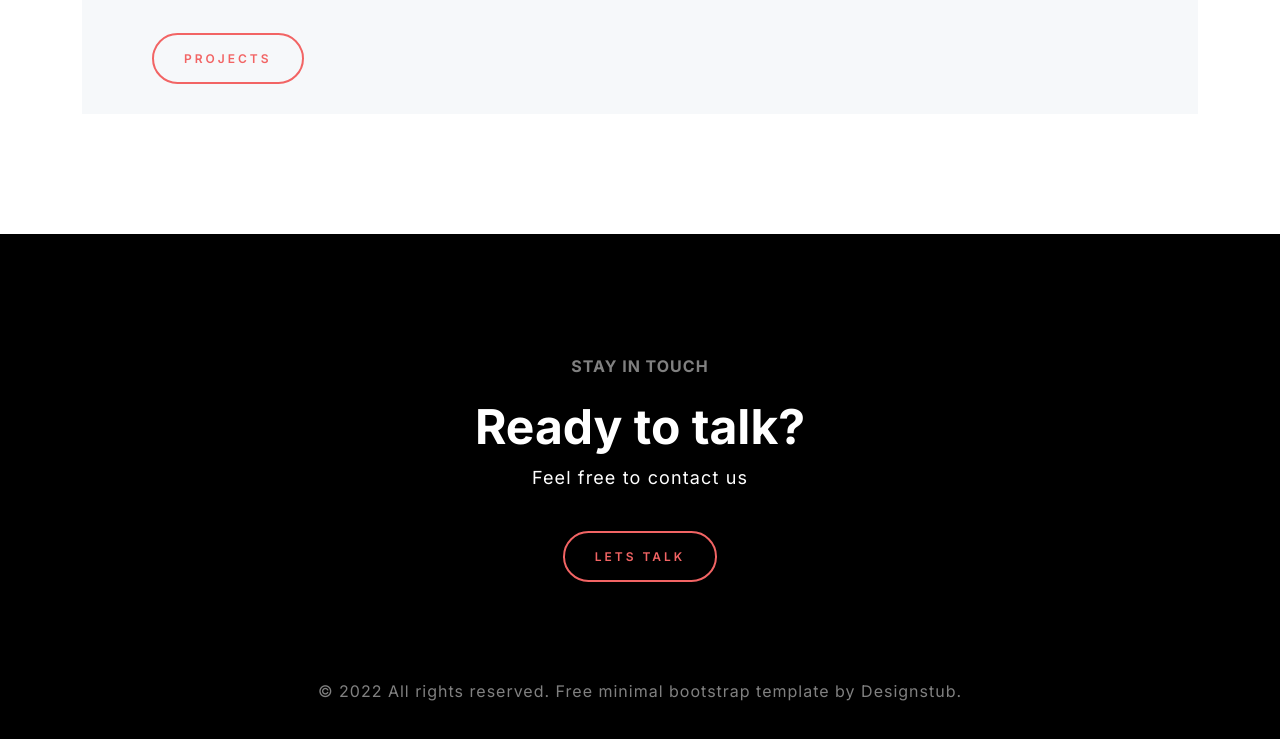
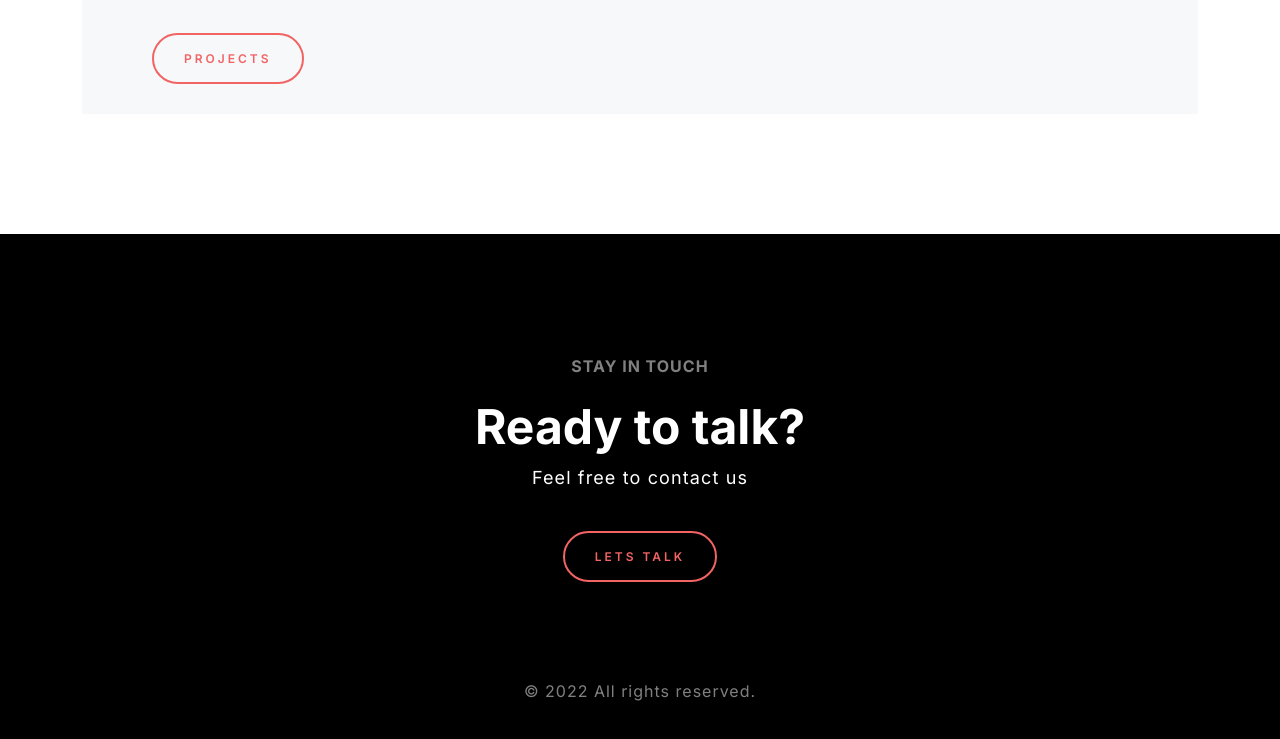
Before and after one commit to ssbwz/Portfolio, a plain HTML site: page index.html in a window 1280 px wide. Shown: the part 6047-6786 px from the top of the page. Drawn offline with nearby package versions, Linux system fonts and the light colour scheme.

Commit message:
changing the footer of the index page and updating the resume pdf file

```diff
--- a/index.html
+++ b/index.html
@@ -339,8 +339,7 @@
         <p>Feel free to contact us</p>
         <a href="mailto:Saeed0code@gmail.com" class="ds-button">Lets Talk</a>
       </section>
-      <span class="ds-copyright">© 2022 All rights reserved. Free minimal bootstrap template by <a
-          href="https://designstub.com/" target="_blank">Designstub</a>.</span>
+      <span class="ds-copyright">© 2022 All rights reserved.</span>
     </div>
   </footer>
 
```
Also changed, not shown: 1 other file.
